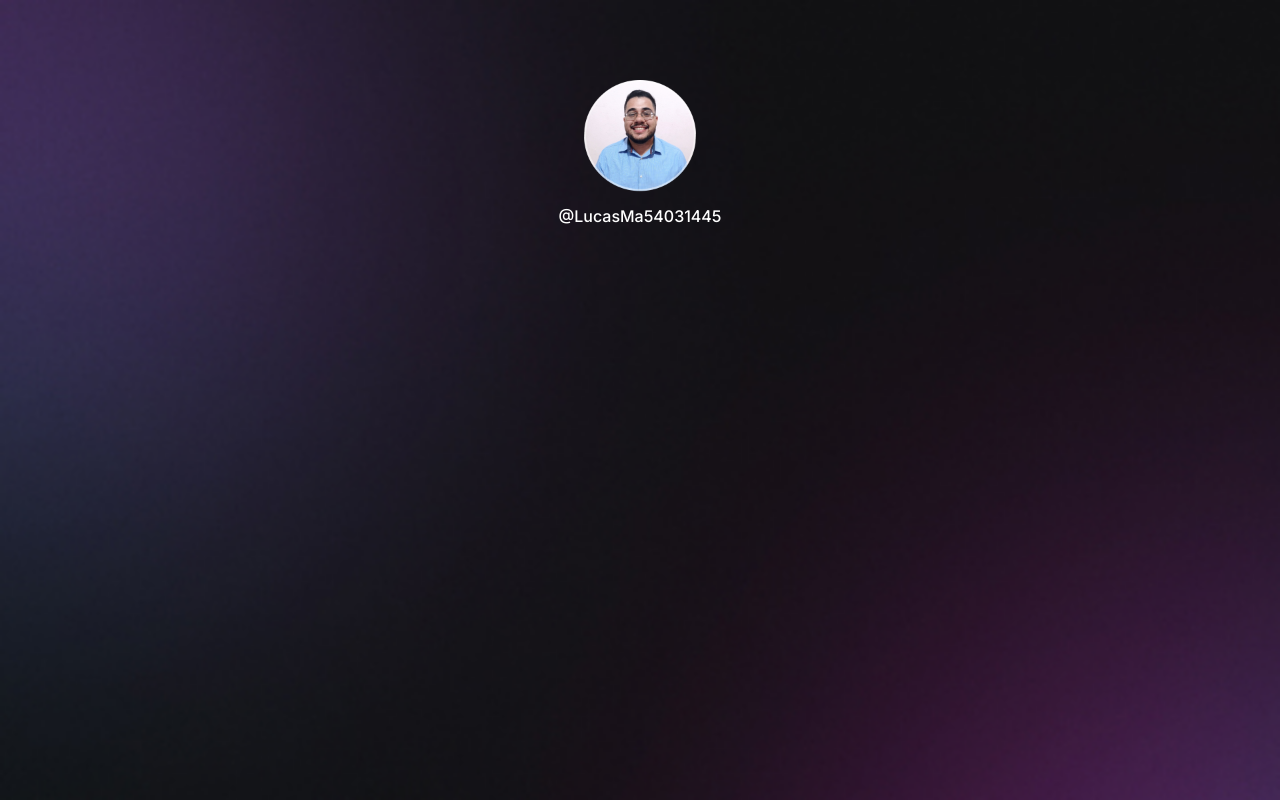
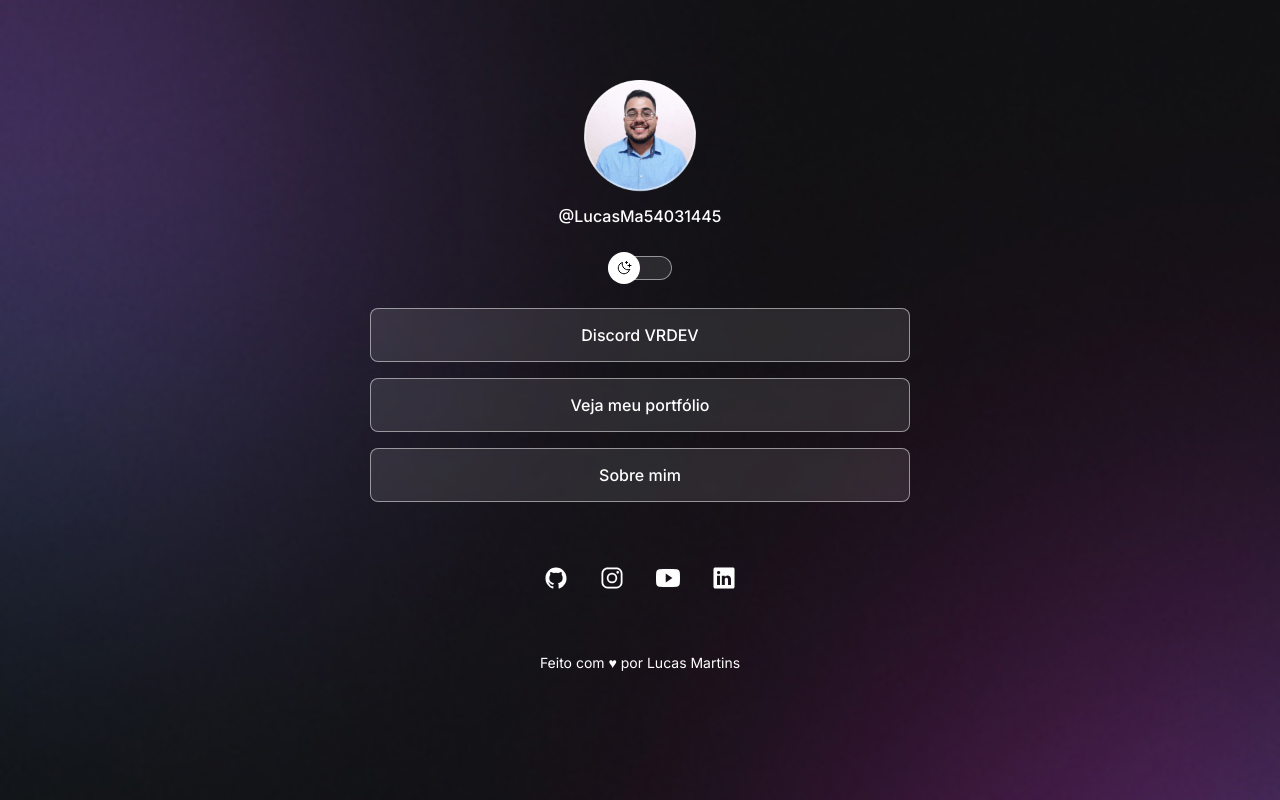
Before and after one commit to LNeves001/DevLinks, a plain HTML site: page index.html in a window 1280 px wide. Drawn offline with nearby package versions, Linux system fonts and the light colour scheme.

Commit message:
send to rocketseat

```diff
--- a/index.html
+++ b/index.html
@@ -22,6 +22,49 @@
         />
         <p>@LucasMa54031445</p>
       </div>
+      <div id="switch" onClick="toggleMode()">
+        <button></button>
+        <span> </span>
+      </div>
+      <ul>
+        <li>
+          <a href="https://discord.gg/9fH5y5hU" target="_blank"
+            >Discord VRDEV</a
+          >
+        </li>
+        <li>
+          <a href="https://github.com/LNeves001" target="_blank"
+            >Veja meu portfólio</a
+          >
+        </li>
+        <li>
+          <a href="https://github.com/LNeves001" target="_blank">Sobre mim</a>
+        </li>
+      </ul>
+      <div id="social-links">
+        <a href="https://github.com/LNeves001" target="_blank">
+          <ion-icon name="logo-github"></ion-icon>
+        </a>
+        <a href="https://instagram.com/lucasm158" target="_blank">
+          <ion-icon name="logo-instagram"></ion-icon>
+        </a>
+        <a href="https://www.youtube.com" target="_blank">
+          <ion-icon name="logo-youtube"></ion-icon>
+        </a>
+        <a href="https://www.linkedin.com/in/lucasmartinsn" target="_blank">
+          <ion-icon name="logo-linkedin"></ion-icon>
+        </a>
+      </div>
     </div>
+    <footer>Feito com ♥ por Lucas Martins</footer>
+    <script
+      type="module"
+      src="https://unpkg.com/ionicons@7.1.0/dist/ionicons/ionicons.esm.js"
+    ></script>
+    <script
+      nomodule
+      src="https://unpkg.com/ionicons@7.1.0/dist/ionicons/ionicons.js"
+    ></script>
+    <script src="./script.js"></script>
   </body>
 </html>
--- /dev/null
+++ b/script.js
@@ -0,0 +1,16 @@
+function toggleMode(){
+    const html = document.documentElement
+    html.classList.toggle('light')
+
+    const img = document.querySelector("#profile img")
+
+    if (html.classList.contains('light')) {
+        img.setAttribute('src', './assets/avatar-light.png')
+
+    }
+
+    else {
+        img.setAttribute('src', './assets/avatar.png')
+    }
+
+}
--- a/style.css
+++ b/style.css
@@ -4,20 +4,43 @@
   box-sizing: border-box;
 }
 
+:root {
+  --text-color: white;
+  --bg-url: url(./assets/bg-mobile.jpg);
+  --stroke-color: rgba(255, 255, 255, 0.5);
+  --surface-color: rgba(255, 255, 255, 0.1);
+  --surface-color-hover: rgba(0, 0, 0, 0.02);
+  --highlight-color: rgba(255, 255, 255, 0.2);
+  --bg-url-switch: url(./assets/moon-stars.svg);
+}
+
+.light {
+  --text-color: black;
+  --bg-url: url(./assets/bg-mobile-light.jpg);
+  --stroke-color: rgba(0, 0, 0, 0.5);
+  --surface-color: rgba(0, 0, 0, 0.05);
+  --surface-color-hover: rgba(0, 0, 0, 0.02);
+  --highlight-color: rgba(0, 0, 0, 0.1);
+  --bg-url-switch: url(./assets/sun.svg);
+}
+
 body {
-  background: url(./assets/bg-mobile.jpg) no-repeat top center/cover;
+  background: var(--bg-url) no-repeat top center/cover;
 }
 
 body * {
   font-family: "Inter", sans-serif;
-  color: #ffffff;
+  color: var(--text-color);
 }
 
 #container {
-  width: 360px;
-  margin: 56px auto 0px
+  width: 100%;
+  margin: 56px auto 0px;
+  padding: 0 24px;
+  max-width: 588px;
+}
 
-}
+/* Profile */
 
 #profile {
   text-align: center;
@@ -34,3 +57,106 @@ body * {
   line-height: 24px;
   margin-top: 8px;
 }
+
+/* Switch */
+
+#switch{
+  position: relative;
+  width: 64px;
+  margin: 4px auto;
+}
+
+#switch button {
+  width: 32px;
+  height: 32px;
+  background: white var(--bg-url-switch) no-repeat center;
+  border-radius: 50%;
+  border: 0;
+  position: absolute;
+  left: 0;
+  z-index: 1;
+  transform: translateY(-50%);
+  top: 50%;
+}
+
+.light #switch button {
+  right: 0;
+  left: initial;
+}
+
+#switch span {
+  display: block;
+  width: 64px;
+  height: 24px;
+  border-radius: 9999px;
+  border: 1px solid var(--stroke-color);
+  background: var(--surface-color);
+  backdrop-filter: blur(4px);
+}
+/* Lista */
+
+ul {
+  display: flex;
+  padding: 24px 0;
+  flex-direction: column;
+  list-style: none;
+  gap: 16px;
+}
+
+ul li a {
+  /*flexbox*/
+
+  display: flex;
+  padding: 16px 24px;
+  justify-content: center;
+  align-items: center;
+
+  /*botton style */
+  border-radius: 8px;
+  border: 1.5px solid var(--stroke-color);
+  background: var(--surface-color);
+  backdrop-filter: blur(4px);
+
+  /* text */
+  text-decoration: none;
+  font-weight: 500;
+
+  transition: background 0.2s;
+}
+
+ul li a:hover {
+  border-radius: 8px;
+  border: 1.5px solid var(--text-color);
+  background: var(--surface-color-hover);
+  backdrop-filter: blur(4px);
+}
+
+#social-links {
+  display: flex;
+  padding: 24px 0;
+  justify-content: center;
+  font-size: 24px;
+}
+
+#social-links a {
+  display: flex;
+  align-items: center;
+  justify-content: center;
+  padding: 16px;
+  border-radius: 50%;
+  transition: background 0.2s;
+}
+#social-links a:hover {
+  background: var(--highlight-color);
+}
+
+footer {
+  display: flex;
+  padding: 24px;
+  justify-content: center;
+
+  /* text */
+  font-size: 14px;
+  font-weight: 400;
+  text-align: center;
+}
```
Also changed, not shown: assets/avatar-light.png, assets/moon-stars.svg (renamed from assets/MoonStars.svg).
